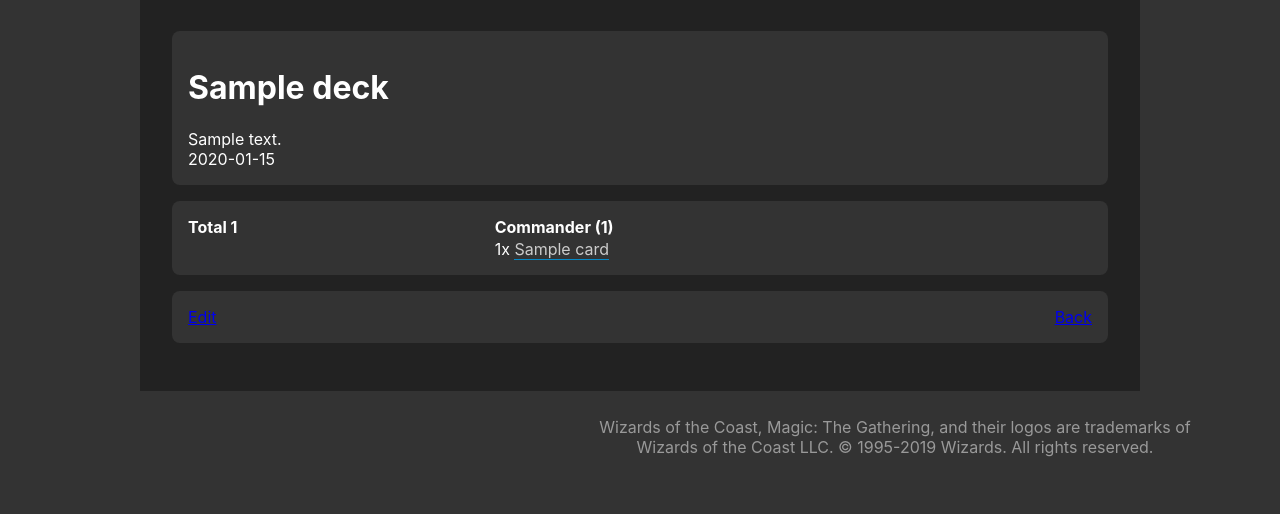
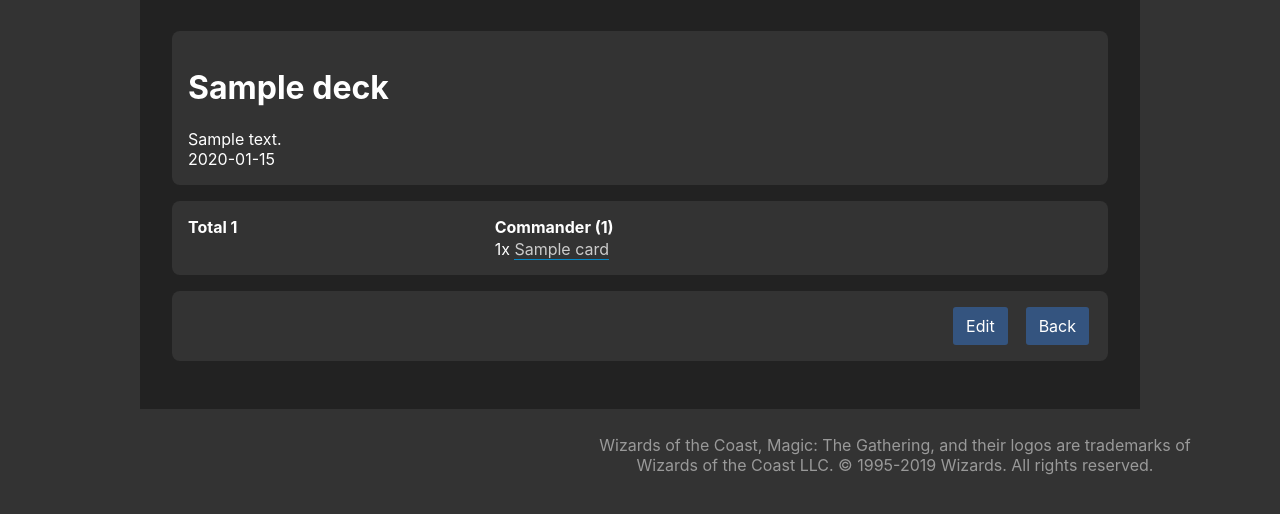
Before and after one commit to marshl/sylvan_library, a Django app: page /website/decks/1/ in a window 1280 px wide. Shown: the part 81-595 px from the top of the page. Run offline with Django 3.2, Linux system fonts and the light colour scheme; a user stored in the database is signed in; tables that the repository leaves empty hold one stand-in row (values such as "Sample post"); some libraries are stand-ins or nearby versions.

Commit message:
Improved the appearance of deck actions

```diff
--- a/sylvan_library/website/static/css/decks.css
+++ b/sylvan_library/website/static/css/decks.css
@@ -64,3 +64,12 @@
 .deck-card-list .deck-card {
     margin-top: 2px;
 }
+
+.deck-action-bar {
+    display: flex;
+    flex-direction: row-reverse;
+}
+
+.deck-action-bar .action-button {
+    margin-left: 15px;
+}
--- a/sylvan_library/website/static/css/style.css
+++ b/sylvan_library/website/static/css/style.css
@@ -40,19 +40,22 @@ body {
     background-color: #333;
 }
 
-
-.submit-action {
-    color: #fff;
-    flex: 0 0 60px;
-    padding: 8px;
+.action-button {
+    border: none;
+    padding: 13px;
+    margin-right: 3px;
+    margin-left: 3px;
     line-height: 12px;
     background-color: #34547f;
     transition: .3s;
     border-radius: 3px;
-    border: none;
+    color: white;
+    text-decoration: none;
+    white-space: nowrap;
+
 }
 
-.top-bar-action:hover, .submit-action:hover {
+.action-button:hover {
     background-color: #3d6496;
 }
 
--- a/sylvan_library/website/static/css/top-bar.css
+++ b/sylvan_library/website/static/css/top-bar.css
@@ -11,22 +11,6 @@
     display: flex;
     box-shadow: 0 0 4px rgba(0, 0, 0, .14), 0 4px 8px rgba(0, 0, 0, .28);
 }
-
-
-a.top-bar-action {
-    flex: 0 0 60px;
-    padding: 13px;
-    margin-right: 3px;
-    margin-left: 3px;
-    line-height: 12px;
-    background-color: #34547f;
-    transition: .3s;
-    border-radius: 3px;
-    color: white;
-    text-decoration: none;
-    white-space: nowrap;
-}
-
 
 .profile-button {
     min-width: 10em;
--- a/sylvan_library/website/templates/website/decks/deck_view.html
+++ b/sylvan_library/website/templates/website/decks/deck_view.html
@@ -32,9 +32,9 @@
                 </div>
             </div>
             <div class="group-container">
-                <div class="row">
-                    <a href="{% url 'website:deck_edit' deck_id=deck.id %}">Edit</a>
-                    <a href="{% url 'website:decks' %}">Back</a>
+                <div class="deck-action-bar">
+                    <a class="action-button" href="{% url 'website:decks' %}">Back</a>
+                    <a class="action-button" href="{% url 'website:deck_edit' deck_id=deck.id %}">Edit</a>
                 </div>
             </div>
         </div>
--- a/sylvan_library/website/templates/website/results/search_result_add.html
+++ b/sylvan_library/website/templates/website/results/search_result_add.html
@@ -9,7 +9,7 @@
             <span class="select-group">
                 {% render_field form.printed_language %}
             </span>
-            <input type="submit" class="submit-action" value="Submit"/>
+            <input type="submit" class="action-button" value="Submit"/>
         </form>
     </div>
 {% endblock %}
--- a/sylvan_library/website/templates/website/top_bar.html
+++ b/sylvan_library/website/templates/website/top_bar.html
@@ -1,8 +1,8 @@
 {% block content %}
     <div class="top-bar">
         <div class="top-bar-content">
-            <a href="/" class="top-bar-action">Sylvan Library</a>
-            <a class="top-bar-action" href="#">About</a>
+            <a href="/" class="action-button">Sylvan Library</a>
+            <a class="action-button" href="#">About</a>
             <div class="header-search-container">
                 <form action="{% url 'website:name_search' %}" method="get">
                     <div class="search-icon"></div>
@@ -14,10 +14,10 @@
                 </form>
             </div>
             {% if not request.user.is_authenticated %}
-                <a class="top-bar-action" href="{% url 'admin:login' %}">Login</a>
-                <a class="top-bar-action" href="{% url 'admin:login' %}">Sign Up</a>
+                <a class="action-button" href="{% url 'admin:login' %}">Login</a>
+                <a class="action-button" href="{% url 'admin:login' %}">Sign Up</a>
             {% else %}
-                <a class="top-bar-action profile-button js-profile-button" href="#">
+                <a class="action-button profile-button js-profile-button" href="#">
                     {{ request.user.username }}
                 </a>
                 <div class="profile-container js-profile-container" style="display: none;" data-expanded="0">
```
